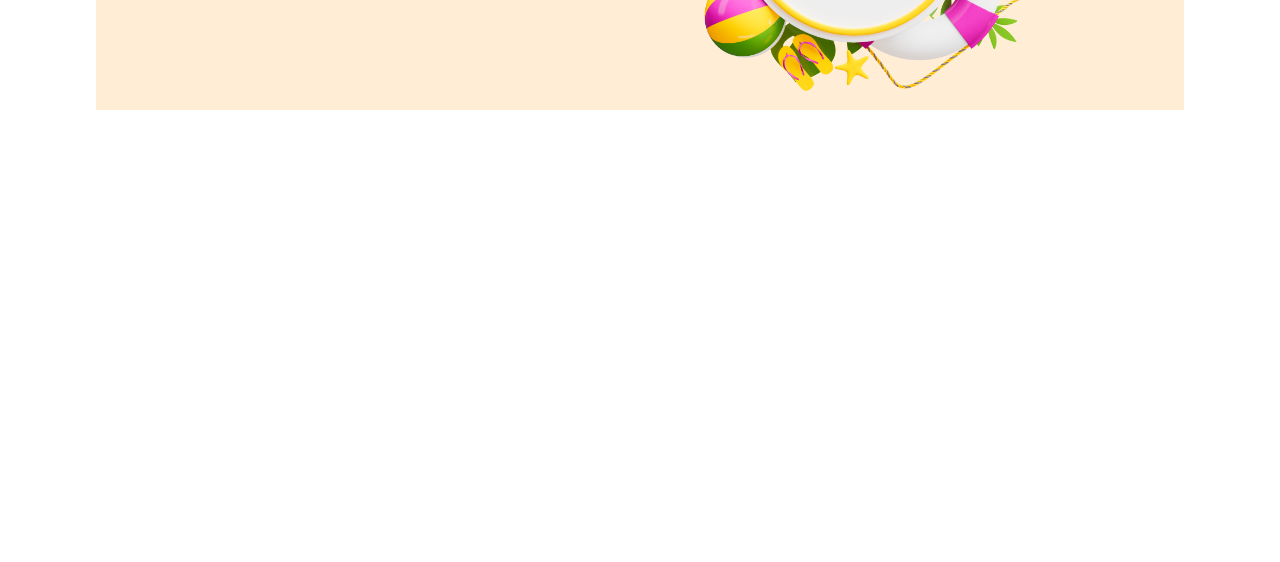
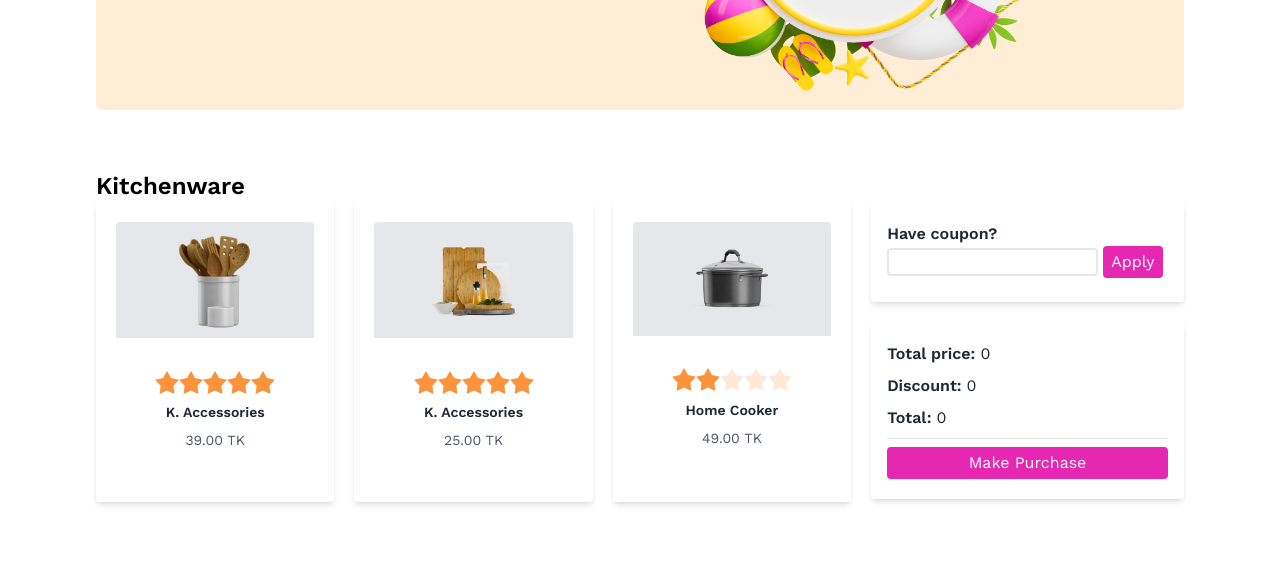
Before and after one commit to naymurabir/A-5_Summer_Sale, a plain HTML site: page index.html in a window 1280 px wide. Shown: the part 314-876 px from the top of the page. Before the commit the page ends 800 px from the top, so only its background shows below. Drawn offline with nearby package versions, Linux system fonts and the light colour scheme.

Commit message:
kitchenWare done

```diff
--- a/index.html
+++ b/index.html
@@ -26,19 +26,19 @@
 <body class="works-sans">
     <header>
         <!-- Banner -->
-        <section class="max-w-screen-xl mx-auto my-10 px-8 md:px-16 lg:px-24">
+        <section class="max-w-screen-xl mx-auto my-10 px-0 md:px-16 lg:px-24">
             <div
-                class="bg-orange-100 flex  flex-col-reverse md:flex-row lg:flex-row text-center justify-evenly items-center ">
+                class="bg-orange-100 flex flex-col md:flex-row lg:flex-row text-center justify-evenly items-center rounded-md">
 
                 <div>
                     <h3 class="text-black font-medium text-xl mb-3">---SALE FEVER---</h3>
                     <h1 class="text-black text-3xl font-bold mb-5">Purchase TK 200 or <br> above & get <span
                             class="text-[#E527B2] text-3xl font-bold">20% off</span></h1>
-                    <p>Use Promo Code <span class="bg-[#E527B2] text-white px-2 py-1 rounded-md">SELL200</span></p>
+                    <p>Use Promo Code <span class="bg-[#E527B2] text-white px-2 py-1 rounded-md ">SELL200</span></p>
 
                 </div>
 
-                <div class="w-96">
+                <div class="w-52 md:w-60 lg:w-96">
                     <img src="./images/Summer 1.png" alt="">
                 </div>
 
@@ -46,7 +46,108 @@
         </section>
     </header>
     <main>
+        <!-- Main Section -->
+        <section class="max-w-screen-xl mx-auto my-10 py-5 px-8 md:px-16 lg:px-24">
+            <!--Container -->
+            <h1 class="text-black text-2xl font-semibold">Kitchenware</h1>
+            <div class="flex flex-col md:flex-col lg:flex-row justify-between gap-5">
 
+                <!-- Cards Container -->
+                <div class="flex-1 grid grid-cols-1 md:grid-cols-2 lg:grid-cols-3 gap-5">
+                    <!-- Card-1 -->
+                    <div class="card h-[300px] bg-base-100 shadow-md rounded p-5">
+                        <figure class="p-5 bg-gray-200">
+                            <img class="w-20" src="./images/prod1.png" alt="Accessories" class="rounded-xl" />
+                        </figure>
+                        <div class="card-body items-center text-center">
+                            <div class="rating">
+                                <input type="radio" name="rating-2" class="mask mask-star-2 bg-orange-400" />
+                                <input type="radio" name="rating-2" class="mask mask-star-2 bg-orange-400" checked />
+                                <input type="radio" name="rating-2" class="mask mask-star-2 bg-orange-400" />
+                                <input type="radio" name="rating-2" class="mask mask-star-2 bg-orange-400" />
+                                <input type="radio" name="rating-2" class="mask mask-star-2 bg-orange-400" />
+                            </div>
+                            <h1 class="text-sm font-semibold">K. Accessories</h1>
+                            <p class="text-sm text-gray-600">39.00 TK</p>
+
+                        </div>
+                    </div>
+                    <!-- Card-1 Ends -->
+
+                    <!-- Card-2 -->
+                    <div class="card h-[300px] bg-base-100 shadow-md rounded p-5">
+                        <figure class="p-4 bg-gray-200">
+                            <img class="w-24" src="./images/prod2.png" alt="Accessories" class="rounded-xl" />
+                        </figure>
+                        <div class="card-body items-center text-center">
+                            <div class="rating">
+                                <input type="radio" name="rating-2" class="mask mask-star-2 bg-orange-400" />
+                                <input type="radio" name="rating-2" class="mask mask-star-2 bg-orange-400" checked />
+                                <input type="radio" name="rating-2" class="mask mask-star-2 bg-orange-400" />
+                                <input type="radio" name="rating-2" class="mask mask-star-2 bg-orange-400" />
+                                <input type="radio" name="rating-2" class="mask mask-star-2 bg-orange-400" />
+                            </div>
+                            <h1 class="text-sm font-semibold">K. Accessories</h1>
+                            <p class="text-sm text-gray-600">25.00 TK</p>
+
+                        </div>
+                    </div>
+                    <!-- Card-2 Ends -->
+
+                    <!-- Card-3 -->
+                    <div class="card h-[300px] bg-base-100 shadow-md rounded p-5">
+                        <figure class="p-5 bg-gray-200">
+                            <img class="w-20" src="./images/prod3.png" alt="Accessories" class="rounded-xl" />
+                        </figure>
+                        <div class="card-body items-center text-center">
+                            <div class="rating">
+                                <input type="radio" name="rating-2" class="mask mask-star-2 bg-orange-400" />
+                                <input type="radio" name="rating-2" class="mask mask-star-2 bg-orange-400" checked />
+                                <input type="radio" name="rating-2" class="mask mask-star-2 bg-orange-400" />
+                                <input type="radio" name="rating-2" class="mask mask-star-2 bg-orange-400" />
+                                <input type="radio" name="rating-2" class="mask mask-star-2 bg-orange-400" />
+                            </div>
+                            <h1 class="text-sm font-semibold">Home Cooker</h1>
+                            <p class="text-sm text-gray-600">49.00 TK</p>
+
+                        </div>
+                    </div>
+                    <!-- Card-3 Ends -->
+
+                </div>
+
+
+
+
+
+
+
+
+
+
+
+
+
+                <!-- Carts & Payment -->
+                <div>
+                    <div class="bg-white shadow-md h-[100px] px-4 py-5 rounded mb-5">
+                        <h1 class="font-semibold">Have coupon?</h1>
+                        <input class="border-2 rounded border-gray-200 w-9/12" type="text">
+                        <button class="bg-[#E527B2] text-white px-2 py-1 rounded">Apply</button>
+                    </div>
+
+                    <div class="bg-white shadow-md px-4 py-5 rounded">
+                        <h2 class="font-semibold mb-2">Total price: <span class="font-normal">0</span></h2>
+                        <h2 class="font-semibold mb-2">Discount: <span class="font-normal">0</span></h2>
+                        <h2 class="font-semibold mb-2">Total: <span class="font-normal">0</span></h2>
+                        <hr class="mb-2">
+                        <button class="bg-[#E527B2] text-white px-2 py-1 rounded w-full">Make Purchase</button>
+                    </div>
+                </div>
+
+            </div>
+
+        </section>
     </main>
 </body>
 
```
